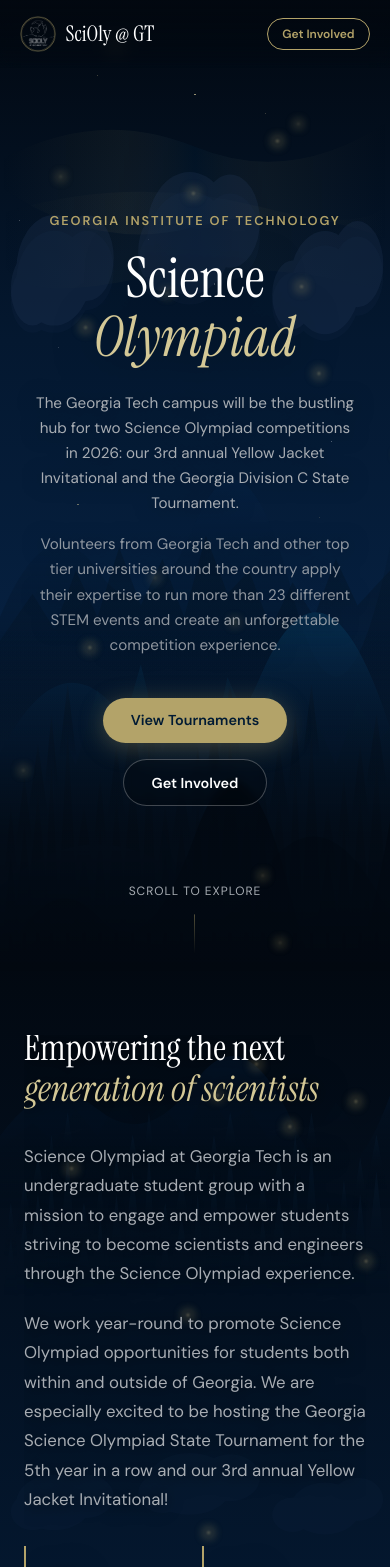
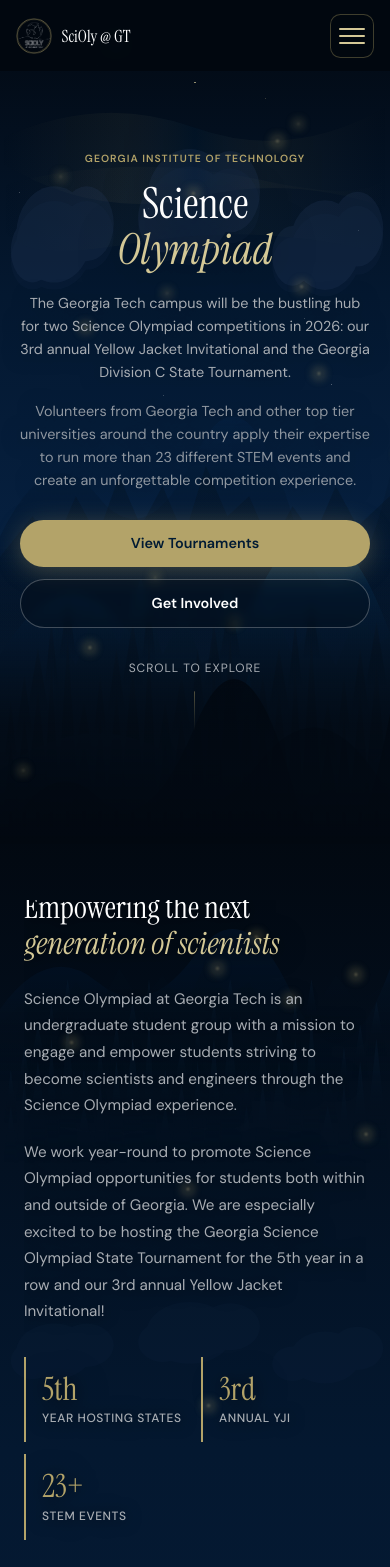
Before and after one commit to anvita-kallam/sciolygt, a React (Vite) app: page / in a window 390 px wide. Shown: the top 1567 px of the page. Built offline with nearby package versions, Linux system fonts and the light colour scheme.

Commit message:
Improve mobile layout with hamburger nav and responsive polish.
Add a touch-friendly mobile menu, tighten section spacing and buttons on small screens, and configure Vercel SPA rewrites for client-side routes.

```diff
--- a/src/App.css
+++ b/src/App.css
@@ -56,3 +56,18 @@
   font-style: italic;
   color: var(--gt-gold-light);
 }
+
+@media (max-width: 768px) {
+  .scroll-content .section-inner {
+    padding-inline: 0.25rem;
+  }
+
+  .section-title {
+    font-size: clamp(1.85rem, 8vw, 2.5rem);
+    margin-bottom: 1.5rem;
+  }
+
+  .section-label {
+    font-size: 0.7rem;
+  }
+}
--- a/src/components/About/About.css
+++ b/src/components/About/About.css
@@ -241,23 +241,46 @@
 
 @media (max-width: 768px) {
   .about-section {
-    padding: 4rem 1.5rem;
+    padding: 3.5rem 1.25rem 4rem;
   }
 
   .about-header {
     grid-template-columns: 1fr;
+    gap: 2rem;
   }
 
   .about-image-column {
-    padding-top: 2rem;
+    padding-top: 1.5rem;
+  }
+
+  .about-text p {
+    font-size: 0.95rem;
+  }
+
+  .about-stats {
+    gap: 0.75rem;
+  }
+
+  .stat-card {
+    min-width: calc(50% - 0.5rem);
+    flex: 1 1 calc(50% - 0.5rem);
+    padding: 1rem 0 1rem 1rem;
+  }
+
+  .about-image {
+    min-height: 240px;
   }
 
   .team-cloud {
-    gap: 1.25rem;
+    gap: 1rem 1.25rem;
   }
 
   .team-bubble--lg .team-photo-ring {
     width: 64px;
     height: 64px;
   }
+
+  .team-heading {
+    font-size: 1.5rem;
+  }
 }
--- a/src/components/Join/Join.css
+++ b/src/components/Join/Join.css
@@ -100,10 +100,29 @@
 
 @media (max-width: 768px) {
   .join-section {
-    padding: 5rem 1.5rem;
+    padding: 4rem 1.25rem;
   }
 
   .join-steps {
     grid-template-columns: 1fr;
+    gap: 1.5rem;
+  }
+
+  .join-step {
+    padding: 1.25rem 0 1.25rem 1rem;
+  }
+
+  .join-cta {
+    padding: 1.75rem 1.25rem;
+  }
+
+  .join-buttons {
+    flex-direction: column;
+    align-items: stretch;
+  }
+
+  .join-btn {
+    width: 100%;
+    text-align: center;
   }
 }
--- a/src/components/NavBar/NavBar.css
+++ b/src/components/NavBar/NavBar.css
@@ -8,6 +8,7 @@
   align-items: center;
   justify-content: space-between;
   padding: 1.25rem 3rem;
+  padding-top: calc(1.25rem + env(safe-area-inset-top, 0px));
   background: linear-gradient(
     to bottom,
     rgba(2, 8, 16, 0.95) 0%,
@@ -22,6 +23,7 @@
   align-items: center;
   gap: 0.6rem;
   cursor: pointer;
+  min-width: 0;
 }
 
 .navbar-logo-img {
@@ -51,6 +53,7 @@
   font-size: 1.35rem;
   font-weight: 400;
   color: var(--gt-white);
+  white-space: nowrap;
 }
 
 .navbar-links {
@@ -82,6 +85,7 @@
   font-weight: 600;
   border-radius: 999px;
   transition: background 0.2s, color 0.2s;
+  flex-shrink: 0;
 }
 
 .navbar-cta:hover {
@@ -89,17 +93,144 @@
   color: var(--gt-navy-dark);
 }
 
+.navbar-menu-toggle {
+  display: none;
+  flex-direction: column;
+  justify-content: center;
+  gap: 5px;
+  width: 2.75rem;
+  height: 2.75rem;
+  padding: 0.5rem;
+  border: 1px solid rgba(179, 163, 105, 0.35);
+  border-radius: 0.65rem;
+  background: rgba(2, 8, 16, 0.55);
+  flex-shrink: 0;
+}
+
+.navbar-menu-toggle span {
+  display: block;
+  width: 100%;
+  height: 2px;
+  background: var(--gt-gold-light);
+  border-radius: 999px;
+  transition: transform 0.25s ease, opacity 0.25s ease;
+}
+
+.navbar.menu-open .navbar-menu-toggle span:nth-child(1) {
+  transform: translateY(7px) rotate(45deg);
+}
+
+.navbar.menu-open .navbar-menu-toggle span:nth-child(2) {
+  opacity: 0;
+}
+
+.navbar.menu-open .navbar-menu-toggle span:nth-child(3) {
+  transform: translateY(-7px) rotate(-45deg);
+}
+
+.navbar-mobile-panel {
+  display: none;
+}
+
 @media (max-width: 768px) {
   .navbar {
-    padding: 1rem 1.25rem;
+    padding: 0.85rem 1rem;
+    padding-top: calc(0.85rem + env(safe-area-inset-top, 0px));
+    background: rgba(2, 8, 16, 0.92);
   }
 
-  .navbar-links {
+  .navbar.menu-open {
+    background: rgba(2, 8, 16, 0.98);
+  }
+
+  .logo-text {
+    font-size: 1.05rem;
+  }
+
+  .navbar-links,
+  .navbar-cta {
     display: none;
   }
 
-  .navbar-cta {
-    font-size: 0.75rem;
-    padding: 0.45rem 0.9rem;
+  .navbar-menu-toggle {
+    display: flex;
+  }
+
+  .navbar-mobile-panel {
+    display: block;
+    position: fixed;
+    inset: 0;
+    top: calc(3.75rem + env(safe-area-inset-top, 0px));
+    padding: 1rem 1rem calc(1.5rem + env(safe-area-inset-bottom, 0px));
+    background: rgba(2, 8, 16, 0.96);
+    backdrop-filter: blur(12px);
+    opacity: 0;
+    visibility: hidden;
+    pointer-events: none;
+    transition: opacity 0.25s ease, visibility 0.25s ease;
+    overflow-y: auto;
+    -webkit-overflow-scrolling: touch;
+  }
+
+  .navbar.menu-open .navbar-mobile-panel {
+    opacity: 1;
+    visibility: visible;
+    pointer-events: auto;
+  }
+
+  .navbar-mobile-links {
+    list-style: none;
+    display: flex;
+    flex-direction: column;
+    gap: 0.35rem;
+  }
+
+  .navbar-mobile-link {
+    display: block;
+    padding: 0.9rem 1rem;
+    font-size: 1rem;
+    font-weight: 500;
+    color: var(--gt-white);
+    border-radius: 0.75rem;
+    border: 1px solid rgba(179, 163, 105, 0.12);
+    background: rgba(179, 163, 105, 0.06);
+    transition: background 0.2s, border-color 0.2s, color 0.2s;
+  }
+
+  .navbar-mobile-link:hover,
+  .navbar-mobile-link.active {
+    color: var(--gt-gold-light);
+    border-color: rgba(179, 163, 105, 0.35);
+    background: rgba(179, 163, 105, 0.12);
+  }
+
+  .navbar-mobile-cta-item {
+    margin-top: 0.75rem;
+    padding-top: 0.75rem;
+    border-top: 1px solid rgba(179, 163, 105, 0.15);
+  }
+
+  .navbar-mobile-cta {
+    display: block;
+    width: 100%;
+    padding: 0.95rem 1rem;
+    text-align: center;
+    background: var(--gt-gold);
+    color: var(--gt-navy-dark);
+    font-size: 0.95rem;
+    font-weight: 700;
+    border-radius: 999px;
+    border: none;
+  }
+
+  .navbar-mobile-cta:hover {
+    background: var(--gt-gold-light);
+    color: var(--gt-navy-dark);
   }
 }
+
+@media (max-width: 380px) {
+  .logo-text {
+    font-size: 0.95rem;
+  }
+}
--- a/src/components/NavBar/NavBar.tsx
+++ b/src/components/NavBar/NavBar.tsx
@@ -1,3 +1,4 @@
+import { useEffect, useState } from "react";
 import { Link as RouterLink, useLocation } from "react-router-dom";
 import { Link as ScrollLink } from "react-scroll";
 import "./NavBar.css";
@@ -13,18 +14,70 @@
 ];
 
 const NavBar = () => {
+  const [menuOpen, setMenuOpen] = useState(false);
   const { pathname } = useLocation();
   const isHome = pathname === "/";
 
+  useEffect(() => {
+    setMenuOpen(false);
+  }, [pathname]);
+
+  useEffect(() => {
+    document.body.style.overflow = menuOpen ? "hidden" : "";
+    return () => {
+      document.body.style.overflow = "";
+    };
+  }, [menuOpen]);
+
+  const closeMenu = () => setMenuOpen(false);
+
+  const renderNavLink = (label: string, to: string, className?: string) =>
+    isHome ? (
+      <ScrollLink
+        to={to}
+        smooth
+        duration={600}
+        offset={-80}
+        spy
+        activeClass="active"
+        className={className}
+        onClick={closeMenu}
+      >
+        {label}
+      </ScrollLink>
+    ) : (
+      <RouterLink to={`/#${to}`} className={className} onClick={closeMenu}>
+        {label}
+      </RouterLink>
+    );
+
+  const renderCta = (className: string) =>
+    isHome ? (
+      <ScrollLink
+        to="join"
+        smooth
+        duration={600}
+        offset={-80}
+        className={className}
+        onClick={closeMenu}
+      >
+        Get Involved
+      </ScrollLink>
+    ) : (
+      <RouterLink to="/#join" className={className} onClick={closeMenu}>
+        Get Involved
+      </RouterLink>
+    );
+
   return (
-    <nav className="navbar">
+    <nav className={`navbar ${menuOpen ? "menu-open" : ""}`}>
       {isHome ? (
-        <ScrollLink to="home" smooth duration={600} className="navbar-logo">
+        <ScrollLink to="home" smooth duration={600} className="navbar-logo" onClick={closeMenu}>
           <img src="/images/home/logo.png" alt="Science Olympiad at Georgia Tech" className="navbar-logo-img" />
           <span className="logo-text">SciOly @ GT</span>
         </ScrollLink>
       ) : (
-        <RouterLink to="/" className="navbar-logo">
+        <RouterLink to="/" className="navbar-logo" onClick={closeMenu}>
           <img src="/images/home/logo.png" alt="Science Olympiad at Georgia Tech" className="navbar-logo-img" />
           <span className="logo-text">SciOly @ GT</span>
         </RouterLink>
@@ -32,34 +85,38 @@
 
       <ul className="navbar-links">
         {SCROLL_ITEMS.map(({ label, to }) => (
-          <li key={to}>
-            {isHome ? (
-              <ScrollLink
-                to={to}
-                smooth
-                duration={600}
-                offset={-80}
-                spy
-                activeClass="active"
-              >
-                {label}
-              </ScrollLink>
-            ) : (
-              <RouterLink to={`/#${to}`}>{label}</RouterLink>
-            )}
-          </li>
+          <li key={to}>{renderNavLink(label, to)}</li>
         ))}
       </ul>
 
-      {isHome ? (
-        <ScrollLink to="join" smooth duration={600} offset={-80} className="navbar-cta">
-          Get Involved
-        </ScrollLink>
-      ) : (
-        <RouterLink to="/#join" className="navbar-cta">
-          Get Involved
-        </RouterLink>
-      )}
+      {renderCta("navbar-cta")}
+
+      <button
+        type="button"
+        className="navbar-menu-toggle"
+        aria-expanded={menuOpen}
+        aria-controls="mobile-nav-panel"
+        aria-label={menuOpen ? "Close menu" : "Open menu"}
+        onClick={() => setMenuOpen((open) => !open)}
+      >
+        <span />
+        <span />
+        <span />
+      </button>
+
+      <div
+        id="mobile-nav-panel"
+        className="navbar-mobile-panel"
+        aria-hidden={!menuOpen}
+        onClick={closeMenu}
+      >
+        <ul className="navbar-mobile-links" onClick={(event) => event.stopPropagation()}>
+          {SCROLL_ITEMS.map(({ label, to }) => (
+            <li key={to}>{renderNavLink(label, to, "navbar-mobile-link")}</li>
+          ))}
+          <li className="navbar-mobile-cta-item">{renderCta("navbar-mobile-cta")}</li>
+        </ul>
+      </div>
     </nav>
   );
 };
--- a/src/components/Parallax/ParallaxHero.css
+++ b/src/components/Parallax/ParallaxHero.css
@@ -295,8 +295,8 @@
 
 @media (max-width: 768px) {
   .parallax-hero {
-    height: 115vh;
-    min-height: 600px;
+    min-height: 100svh;
+    height: max(100svh, 680px);
   }
 
   .layer-campus,
@@ -305,11 +305,46 @@
     display: none;
   }
 
-  .hero-subtitle {
-    font-size: 0.95rem;
+  .hero-content {
+    padding: 4.5rem 1.25rem 2.5rem;
+  }
+
+  .hero-eyebrow {
+    font-size: 0.65rem;
+    letter-spacing: 0.1em;
+    margin-bottom: 1rem;
+  }
+
+  .hero-title {
+    font-size: clamp(2.4rem, 11vw, 3.5rem);
+    margin-bottom: 1.25rem;
+  }
+
+  .hero-subtitle,
+  .hero-description {
+    font-size: 0.9rem;
+    line-height: 1.6;
+    max-width: none;
+  }
+
+  .hero-description {
+    margin-bottom: 1.75rem;
+  }
+
+  .hero-actions {
+    flex-direction: column;
+    width: min(100%, 22rem);
+    gap: 0.75rem;
+  }
+
+  .hero-btn {
+    width: 100%;
+    padding: 0.9rem 1.25rem;
   }
 
   .scroll-hint {
-    bottom: 1.5rem;
+    position: relative;
+    bottom: auto;
+    margin-top: 2rem;
   }
 }
--- a/src/components/Tournaments/Tournaments.css
+++ b/src/components/Tournaments/Tournaments.css
@@ -150,11 +150,29 @@
 
 @media (max-width: 768px) {
   .tournaments-section {
-    padding: 5rem 1.5rem;
+    padding: 4rem 1.25rem;
   }
 
   .tournament-cards,
   .past-grid {
     grid-template-columns: 1fr;
   }
+
+  .tournament-card h3 {
+    font-size: 1.3rem;
+  }
+
+  .tournament-links {
+    flex-direction: column;
+  }
+
+  .tournament-link {
+    width: 100%;
+    text-align: center;
+    padding: 0.75rem 1rem;
+  }
+
+  .past-heading {
+    font-size: 1.5rem;
+  }
 }
--- a/src/index.css
+++ b/src/index.css
@@ -21,6 +21,8 @@
 
 html {
   scroll-behavior: smooth;
+  -webkit-text-size-adjust: 100%;
+  text-size-adjust: 100%;
 }
 
 body {
@@ -29,6 +31,8 @@
   color: var(--gt-white);
   overflow-x: hidden;
   -webkit-font-smoothing: antialiased;
+  padding-left: env(safe-area-inset-left, 0px);
+  padding-right: env(safe-area-inset-right, 0px);
 }
 
 #root {
```
Also changed, not shown: src/pages/YJI2026Page.css (+54 -0 lines), vercel.json (added).
